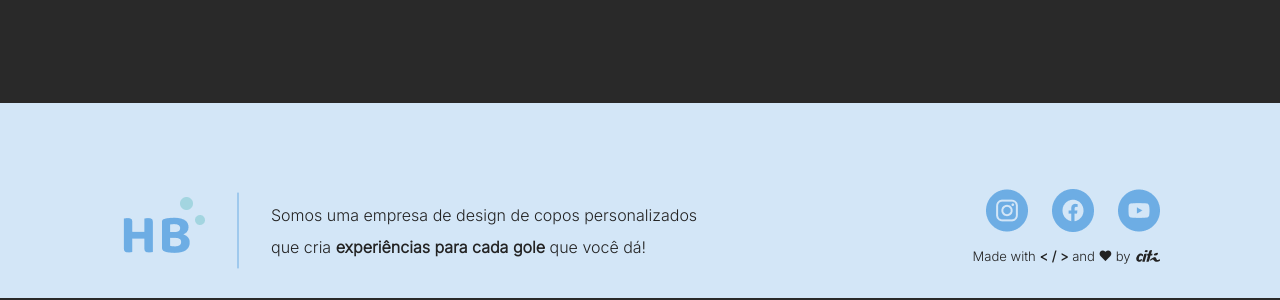
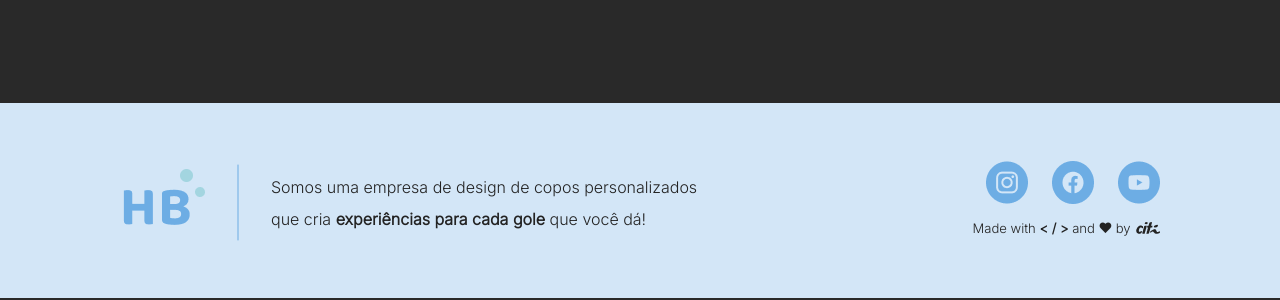
Before and after one commit to citi-onboarding/HighBall, a React (Create React App) app in the folder client/: page / in a window 1280 px wide. Shown: the part 502-802 px from the top of the page. Built offline with nearby package versions, Linux system fonts and the light colour scheme.

Commit message:
Hotflix(footer): aligned the text and the logo verically

```diff
--- a/client/src/components/Footer/style.ts
+++ b/client/src/components/Footer/style.ts
@@ -6,11 +6,15 @@ export const Container = styled.div`
     display: flex;
     align-items: center;
     justify-content: space-between;
+    width: 1126px;
+    max-width: 100%;
+    padding-bottom: 56px;
 `;
 export const Rodape = styled.footer`
     display: flex;
     flex-direction: row;
     justify-content: center;
+    align-items: center;
     position: absolute;
     padding-left: 120px;
     padding-right: 120px;
@@ -58,7 +62,7 @@ export const RedesSociais = styled.div`
 export const LogoRedesSociais = styled.div`
     display: flex;
     justify-content: center;
-    align-items1: center;
+    align-items: center;
     flex-direction: row;
     padding-left: 14px;
     gap: 24px;
```
